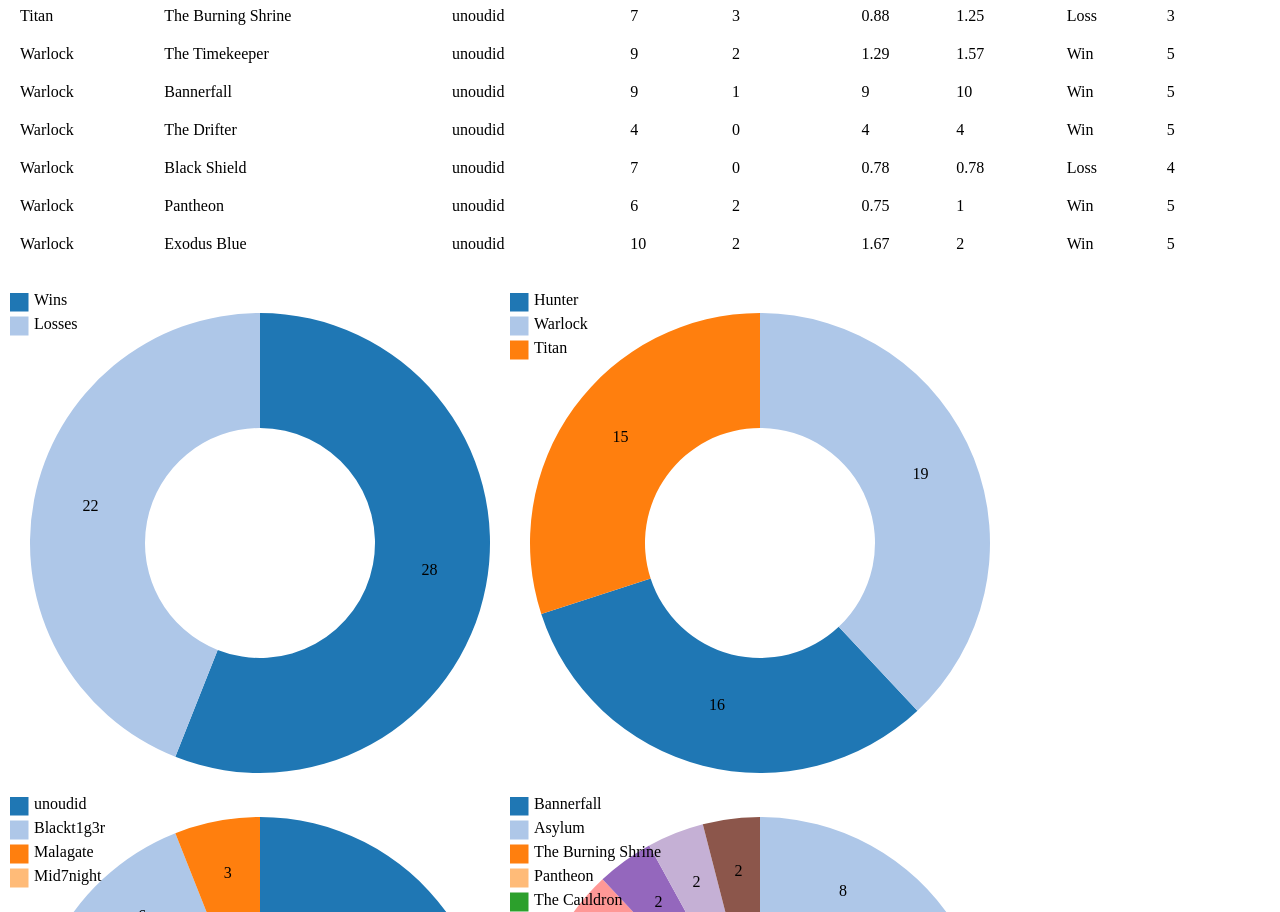
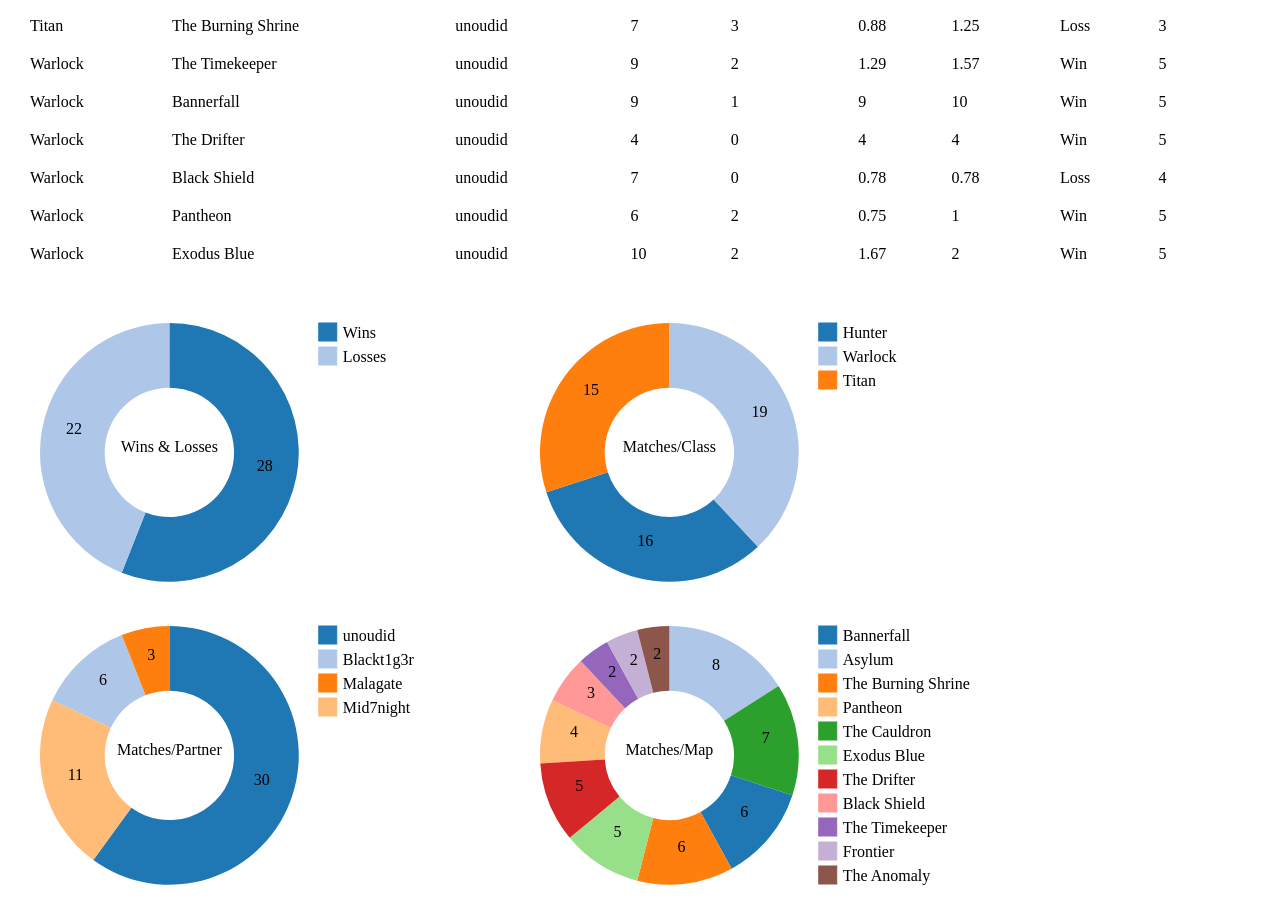
Before and after one commit to kyleshevlin/crimsondoubles, a website: page index.html in a window 1280 px wide. Shown: the part 1722-2634 px from the top of the page. Drawn offline with nearby package versions, Linux system fonts and the light colour scheme.

Commit message:
add title to pie charts

```diff
--- a/js/main.js
+++ b/js/main.js
@@ -12,24 +12,28 @@ d3.json('matches.json', function(err, matches) {
   var winsLossesGroup = display.append('div').classed('pie-wrap win_loss_pie-group', true);
   var winsLossesPie = d3.chart.pie()
     .data(_winsLosses(data))
+    .title('Wins & Losses')
   winsLossesPie(winsLossesGroup);
 
   // Matches Per Class Pie Chart
   var matchesPerClassGroup = display.append('div').classed('pie-wrap matches_per_class_pie-group', true)
   var matchesPerClassPie = d3.chart.pie()
     .data(_matchesPerClass(data))
+    .title('Matches/Class')
   matchesPerClassPie(matchesPerClassGroup);
 
   // Matches Per Partner Pie Chart
   var matchesPerPartnerGroup = display.append('div').classed('pie-wrap matches_per_partner_pie-group', true);
   var matchesPerPartnerPie = d3.chart.pie()
     .data(_matchesPerPartner(data))
+    .title('Matches/Partner')
   matchesPerPartnerPie(matchesPerPartnerGroup);
 
-  // Mathces Per Map Pie chart
+  // Matches Per Map Pie chart
   var matchesPerMapGroup = display.append('div').classed('pie-wrap matches_per_map_pie-group', true);
   var matchesPerMapPie = d3.chart.pie()
     .data(_matchesPerMap(data))
+    .title('Matches/Map')
   matchesPerMapPie(matchesPerMapGroup);
 
   // Kills Line Chart
--- a/js/pie.js
+++ b/js/pie.js
@@ -7,11 +7,14 @@ d3.chart.pie = function() {
       data,
       svg,
       pie,
+      title = '',
       margin = { top: 20, right: 20, bottom: 20, left: 20 },
       width = 500 - margin.left - margin.right,
-      height = width,
-      outerRadius = width / 2,
-      innerRadius = width / 4,
+      height = (width * 9/16),
+      pieWidth = height,
+      pieHeight = height,
+      outerRadius = pieWidth / 2,
+      innerRadius = pieWidth / 4,
       legendRectSize = 18,
       legendSpacing = 6;
 
@@ -28,7 +31,11 @@ d3.chart.pie = function() {
         .attr('height', height + margin.top + margin.bottom)
 
     pie = svg.append('g').classed('pie', true)
-      .attr('transform', 'translate(' + margin.left + ',' + margin.top + ')')
+      .attr({
+        width: pieWidth,
+        height: pieHeight,
+        transform: 'translate(' + margin.left + ',' + margin.top + ')'
+      })
 
     var layout = d3.layout.pie()
       .value(function(d) { return d.value });
@@ -69,7 +76,7 @@ d3.chart.pie = function() {
       .append('g').classed('legend', true)
       .attr('transform', function(d,i) {
         var offset = legendRectSize + legendSpacing;
-        return 'translate(0,' + offset * i + ')';
+        return 'translate(' + (pieWidth + margin.left + margin.right) + ',' + ((offset * i) + margin.top) + ')';
       })
 
     legend.append('rect')
@@ -80,13 +87,28 @@ d3.chart.pie = function() {
 
     legend.append('text')
       .attr('x', legendRectSize + legendSpacing)
-      .attr('y', legendRectSize - legendSpacing)
+      .attr('y', legendRectSize - (legendSpacing / 2))
       .text(function(d,i) { return data[i].label; })
+
+    var titleText = svg.append('text').classed('title', true)
+    titleText
+      .attr({
+        x: (pieWidth + margin.left + margin.right) / 2,
+        y: (pieHeight + margin.top + margin.bottom) / 2,
+        'text-anchor': 'middle'
+      })
+      .text(title)
   }
 
   chart.data = function(value) {
     if (!arguments.length) return data;
     data = value;
+    return chart;
+  }
+
+  chart.title = function(value) {
+    if (!arguments.length) return title;
+    title = value;
     return chart;
   }
 
--- a/style.css
+++ b/style.css
@@ -6,7 +6,7 @@
 }
 
 body {
-  padding: 10px;
+  padding: 20px;
 }
 
 table {
```
